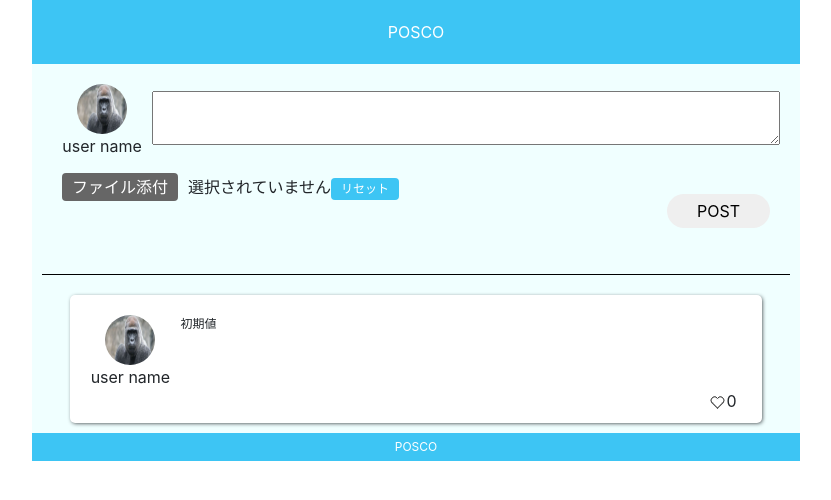
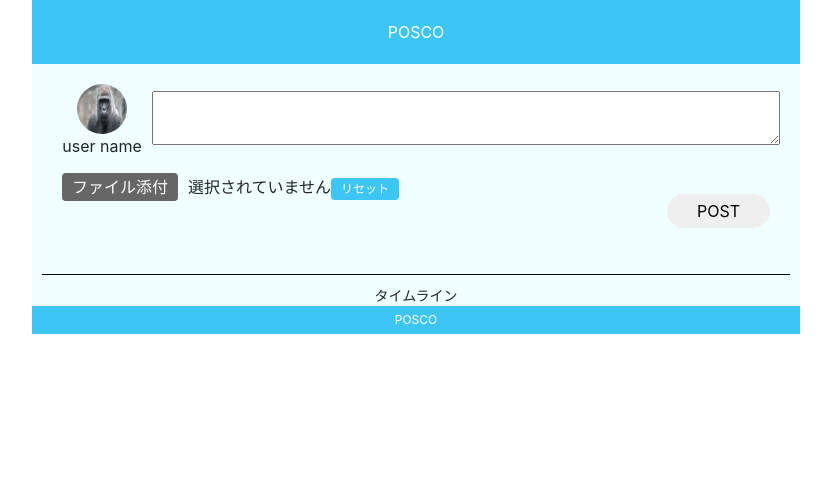
Before and after one commit to shun-syun-611/posco, a React (Create React App) app: page / in a window 1280 px wide. Shown: the top 500 px of the page, without its empty margins (224-1055 px from the left). Built offline with nearby package versions, Linux system fonts and the light colour scheme.

Commit message:
add:ハートのいいね!を押すといいね!数がカウントされる機能追加

```diff
--- a/src/App.module.scss
+++ b/src/App.module.scss
@@ -116,7 +116,10 @@
     outline: none;
   }
 }
-
+.timeLineTitle {
+  font-size: 14px;
+  text-align: center;
+}
 .timeLineArea {
 }
 .timeLineCard {
@@ -133,6 +136,7 @@
 }
 .timeLineText {
   font-size: 12px;
+  margin-bottom: 10px;
 }
 .favotitesButton {
   text-align: right;
--- a/src/App.tsx
+++ b/src/App.tsx
@@ -14,24 +14,32 @@ type Todos = {
   image?: string,
 }
 
-const initialTodos = [{
-  task: "初期値",
-  favorites: 0,
-  image: ""
-  }]
-const [todos, setTodos] = useState<Todos[]>(initialTodos);
+const [todos, setTodos] = useState<Todos[]>([]);
 
 console.log("通過して初期化されてる");
+console.log(todos);
 const handleInputText = (e: React.ChangeEvent<HTMLTextAreaElement>) => {
   setInputText(e.target.value);
+}
+
+// いいねボタンのクリックイベント
+const [count, setCount] = useState<number>(0);
+const favoritesCount = (index:number) => {
+  const newTodos = [...todos];
+  newTodos[index].favorites = newTodos[index].favorites + 1;
+  console.log("いいね!を追加したよ!");
+  setTodos(newTodos);
 }
 
 // 投稿内容の出力
 const postInputText = (e: React.MouseEvent<HTMLButtonElement>) => {
   e.preventDefault();
-  if (inputText === "") return;
+  if (inputText === "") {
+    alert("テキストを入力してください。")
+    return;
+  }
   const NewTodos = setTodos(
-    [...todos, {task: inputText, favorites: 0, image: fileUrl }]
+    [...todos, {task: inputText, favorites: count, image: fileUrl }]
   );
   setInputText('');
   setFileUrl('');
@@ -94,6 +102,8 @@ const resetSelectedFile = (e: React.MouseEvent<HTMLButtonElement>) => {
         {/* タイムラインエリア */}
         <div className={classes.timeLineArea}>
 
+          <p className={classes.timeLineTitle}>タイムライン</p>
+
         {
         todos.map((outputText,index) => {
           return (
@@ -109,9 +119,10 @@ const resetSelectedFile = (e: React.MouseEvent<HTMLButtonElement>) => {
               </div>
             </div>
 
-            <div className={classes.favotitesButton}>
+            <div className={classes.favotitesButton} onClick={()=>favoritesCount(index)}>
               <span className={classes.heartIcon}></span>
               <span className={classes.favoritesNumber}>{outputText.favorites}</span>
+              {/* <span className={classes.favoritesNumber}>{outputText.favorites}</span> */}
             </div>
           </div>
           );
```
